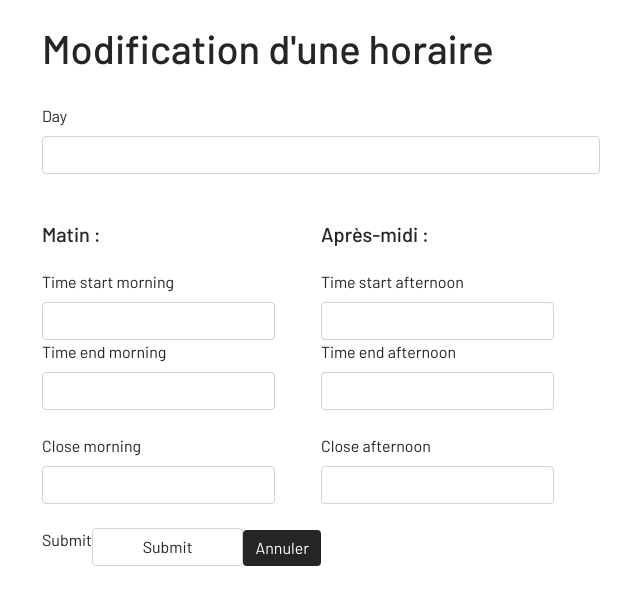
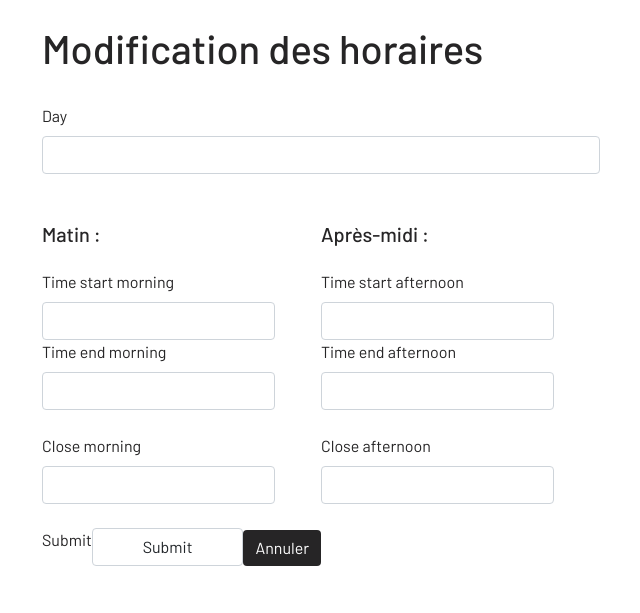
Before and after one commit to hatim37/garage-Parrot, a Symfony app: template templates/pages/hourly/edit.html.twig in a window 1280 px wide. Shown: the part 72-685 px from the top of the page, without its empty margins (40-680 px from the left). Run offline with Twig, Linux system fonts and the light colour scheme; the template is opened without the code that fills it, so the values that code supplies are empty; form fields are guessed from the names that the template uses; some libraries are stand-ins or nearby versions.

Commit message:
Modification du titre

```diff
--- a/templates/pages/hourly/edit.html.twig
+++ b/templates/pages/hourly/edit.html.twig
@@ -1,13 +1,13 @@
 {% extends 'base.html.twig' %}
 
 {% block title %}
-	{{ parent() }}- Modifier une horaire
+	{{ parent() }}- Modifier les horaires
 {% endblock %}
 
 {% block body %}
 	<div class="container">
 
-		<h1 class="mt-4">Modification d'une horaire</h1>
+		<h1 class="mt-4">Modification des horaires</h1>
 		<div class="row g-3">
 			{{ form_start(form) }}
 
--- a/templates/pages/information/edit.html.twig
+++ b/templates/pages/information/edit.html.twig
@@ -1,13 +1,13 @@
 {% extends 'base.html.twig' %}
 
 {% block title %}
-	{{ parent() }}- Modifier une information
+	{{ parent() }}- Modifier les informations
 {% endblock %}
 
 {% block body %}
 	<div class="container body-height">
 
-		<h1 class="mt-4">Modification d'une information</h1>
+		<h1 class="mt-4">Modification des informations</h1>
 		<div class="row g-3">
 			{{ form_start(form) }}
 
--- a/templates/pages/service/edit.html.twig
+++ b/templates/pages/service/edit.html.twig
@@ -1,13 +1,13 @@
 {% extends 'base.html.twig' %}
 
 {% block title %}
-	{{ parent() }}- Modifier une service
+	{{ parent() }}- Modifier un service
 {% endblock %}
 
 {% block body %}
 	<div class="container body-height">
 
-		<h1 class="mt-4">Modification d'une service</h1>
+		<h1 class="mt-4">Modification d'un service</h1>
 		<div class="row g-3">
 			{{ form_start(form) }}
 
```
